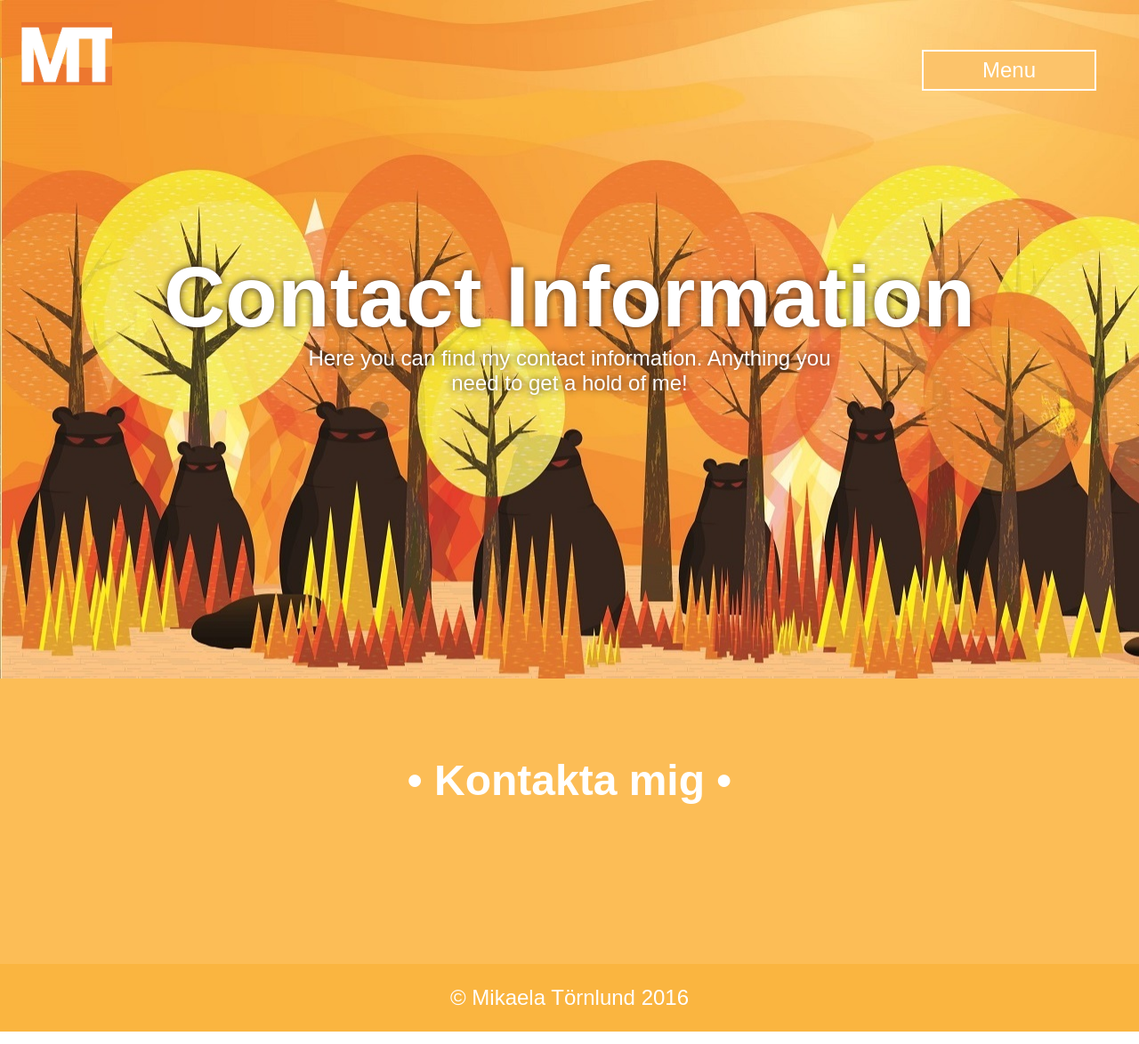
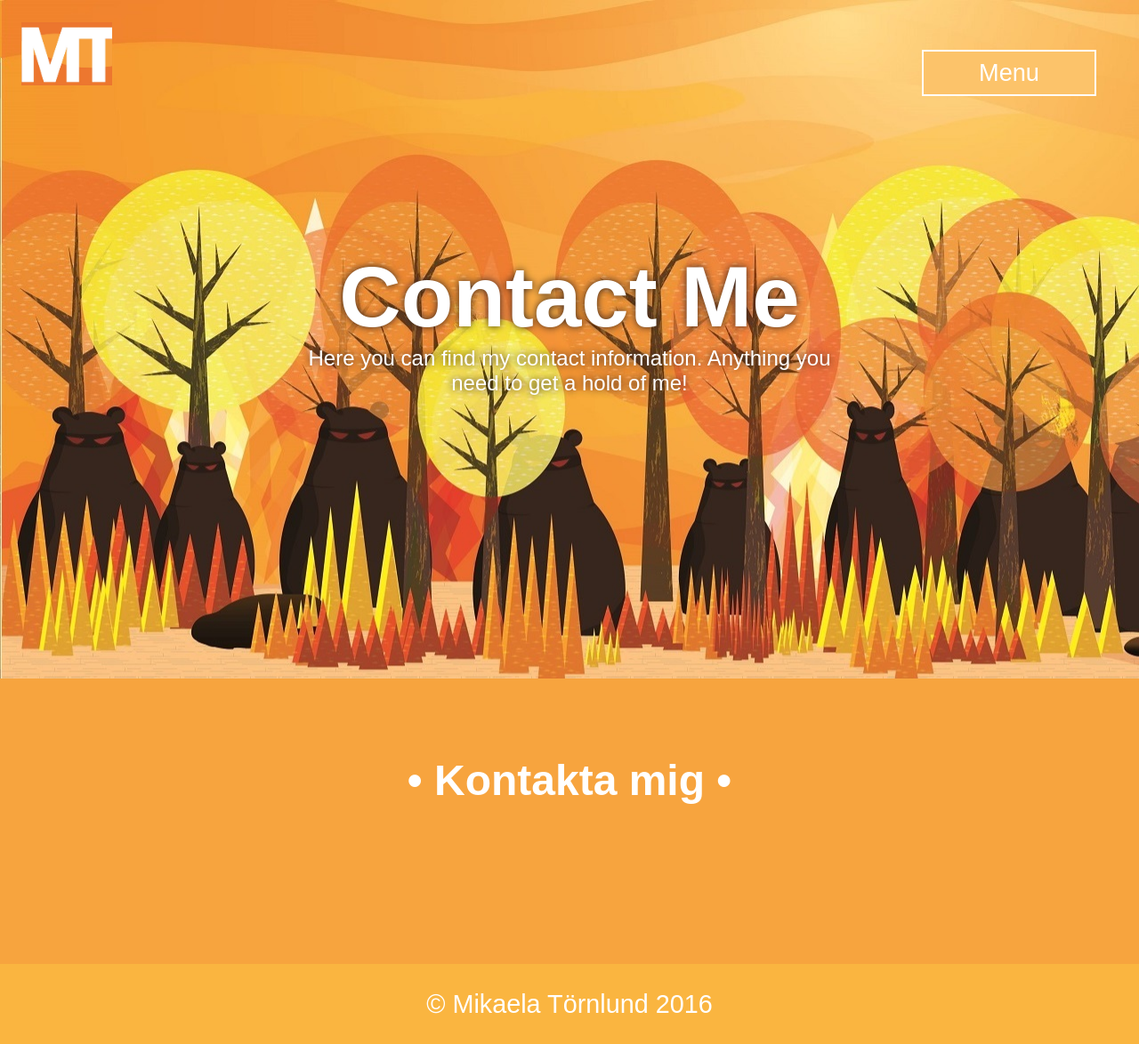
Before and after one commit to mikaelatorn/ePortfolio, a plain HTML site: page views/contact.html in a window 1280 px wide. Shown: the whole page at 89% size. Drawn offline with Linux system fonts and the light colour scheme; a web font is replaced by a local one.

Commit message:
updated front page

```diff
--- a/css/main.css
+++ b/css/main.css
@@ -20,8 +20,9 @@ header p {
 h1 {
 	color: white;
 	margin: 0;
-	font-size: 4em;
+	font-size: 3em;
 	text-align: center;
+	text-shadow: 0 0 8px #37261E;
 	font-family: 'Montserrat Subrayada', sans-serif;
 }
 
@@ -119,7 +120,7 @@ article:hover p {
 	to { top: 5em; opacity: 1; }
 }
 
-article:first-child { background-color: #FCBD56; }
+article:first-child { background-color: #F7A43E; }
 
 p {
 	padding-right: 10%;
--- a/css/responsive.css
+++ b/css/responsive.css
@@ -2,6 +2,8 @@
 	.menu {
 		margin-top: 0;
 	}
+
+	p { font-size: 1.6em; }
 
 }
 
@@ -28,19 +30,18 @@
 	h1 {
   		font-size: 6em;
   		margin-top: 14%;
-  		text-shadow: 0 0 8px #37261E;
 	}
 
 	.menu li {
 		display: list-item;
 		margin: 0.3em 0 0.3em 0;
 		list-style-type: none;
-		font-size: 1.5em;
+		font-size: 1.7em;
 	}
 
 	.menu li:hover .sub{
 		animation-name: animator;
-		animation-duration: 1.5s;
+		animation-duration: 0.8s;
 		display: block;
 	}
 
@@ -96,5 +97,6 @@
 		float: left;
 	}
 
+	p { font-size: 1.8em; }
 
 }
--- a/views/contact.html
+++ b/views/contact.html
@@ -3,7 +3,7 @@
 	<head>
 		<meta charset="UTF-8">
 		<meta name="viewport" content="width=device-width, initial-scale=1.0">
-		<title>Untitled Document</title>
+		<title>Mikaelas Portfolio</title>
 		<link rel="stylesheet" type="text/css" href="../css/normalize.css">
 		<link rel="stylesheet" type="text/css" href="http://fonts.googleapis.com/css?family=Open+Sans:400,700|Roboto:400,700">
 		<link href="https://fonts.googleapis.com/css?family=Homenaje" rel="stylesheet">
@@ -15,7 +15,7 @@
 		<header>
 			<div class="intro">
 				<a href="../index.html"><img src="../images/logo.jpg" id="logo-img"></a>
-				<a href="../index.html" id="portfolio"> <h1> Contact Information </h1> </a>
+				<a href="../index.html" id="portfolio"> <h1> Contact Me </h1> </a>
 				<p class="short-intro"> Here you can find my contact information. Anything you need to get a hold of me! </p>
 			</div>
 			<nav>
```
Also changed, not shown: index.html (+2 -1 lines), views/about.html (+2 -2 lines), images/deer.jpg, images/gurl2.jpg (added), images/hands.jpg.
